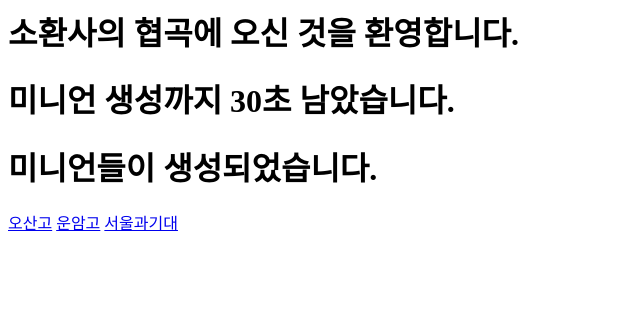
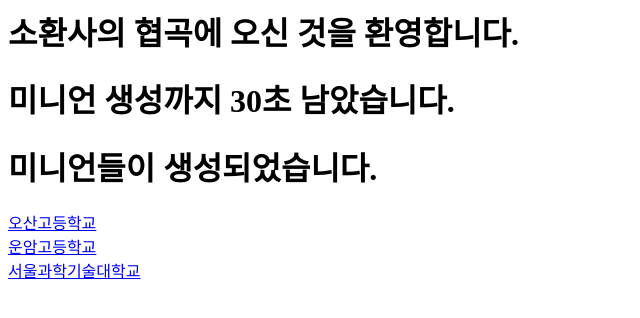
Before and after one commit to YurinS2/home, a plain HTML site: page index.html in a window 1280 px wide. Shown: the whole page, without its empty margins (0-640 px from the left). Drawn offline with Linux system fonts and the light colour scheme.

Commit message:
Update index.html

```diff
--- a/index.html
+++ b/index.html
@@ -7,8 +7,8 @@
     <h1>소환사의 협곡에 오신 것을 환영합니다.</h1>
     <h1>미니언 생성까지 30초 남았습니다. </h1>
     <h1>미니언들이 생성되었습니다. </h1>
-    <a href="https://o-san.hs.kr/">오산고</a>
-    <a href="https://unam.hs.kr/">운암고</a>
-    <a href="https://www.seoultech.ac.kr/index.jsp">서울과기대</a>
+    <a href="https://o-san.hs.kr/">오산고등학교</a><br>
+    <a href="https://unam.hs.kr/">운암고등학교</a><br>
+    <a href="https://www.seoultech.ac.kr/index.jsp">서울과학기술대학교</a>
   </body>
   </hdml>
```
